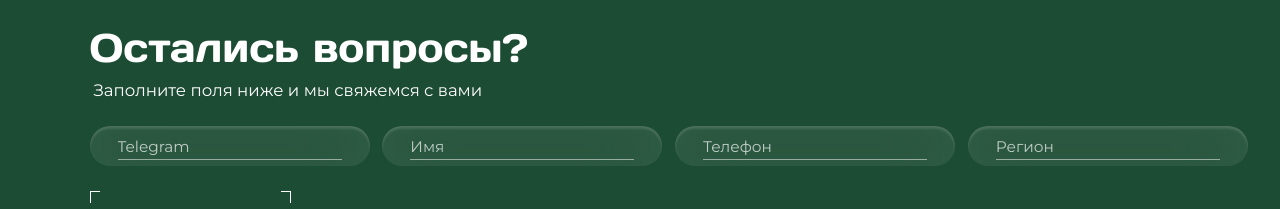
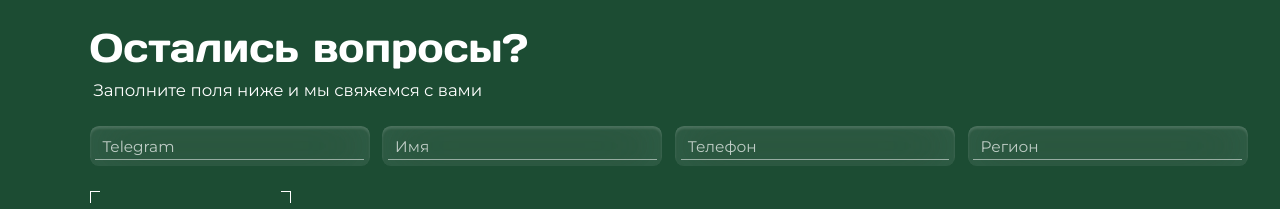
Before and after one commit to Heaneycute/HYPE, a React (Vite) app: page / in a window 1280 px wide. Shown: the part 1930-2139 px from the top of the page. Built offline with nearby package versions, Linux system fonts and the light colour scheme; a web font is replaced by a local one.

Commit message:
fix inputs x4

```diff
--- a/src/styles/ContactSection.css
+++ b/src/styles/ContactSection.css
@@ -57,14 +57,17 @@
   box-shadow: 0 0 3.54vw 0 rgba(255, 255, 255, 0.05) inset,
     0 0.2vw 0.2vw 0 rgba(255, 255, 255, 0.15) inset;
   border: none;
-  border-radius: 1.56vw;
-  padding-left: 10%;
+  border-radius: 0.7vw;
   font-family: "Montserrat", sans-serif;
   font-weight: 400;
   font-size: 1.2vw;
   color: rgba(255, 255, 255, 1);
   outline: none;
   box-sizing: border-box;
+}
+
+.contact-input::placeholder{
+  text-indent: 1vw;
 }
 
 .contact-input::placeholder {
@@ -75,8 +78,8 @@
   content: "";
   position: absolute;
   bottom: 0.5vw;
-  left: 10%;
-  right: 10%;
+  left: 2%;
+  right: 2%;
   height: 0.03vw;
   background: rgba(255, 255, 255, 0.5);
 }
```
